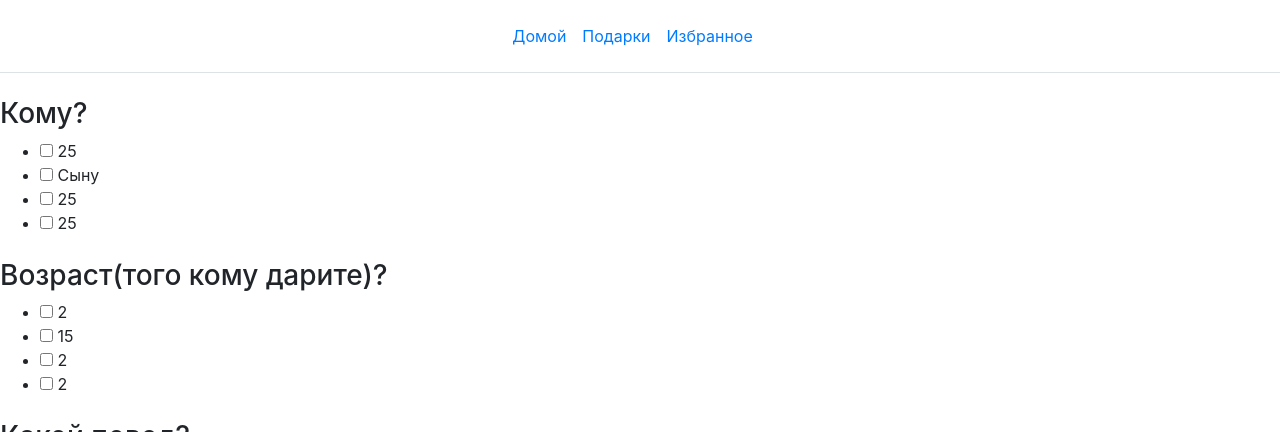
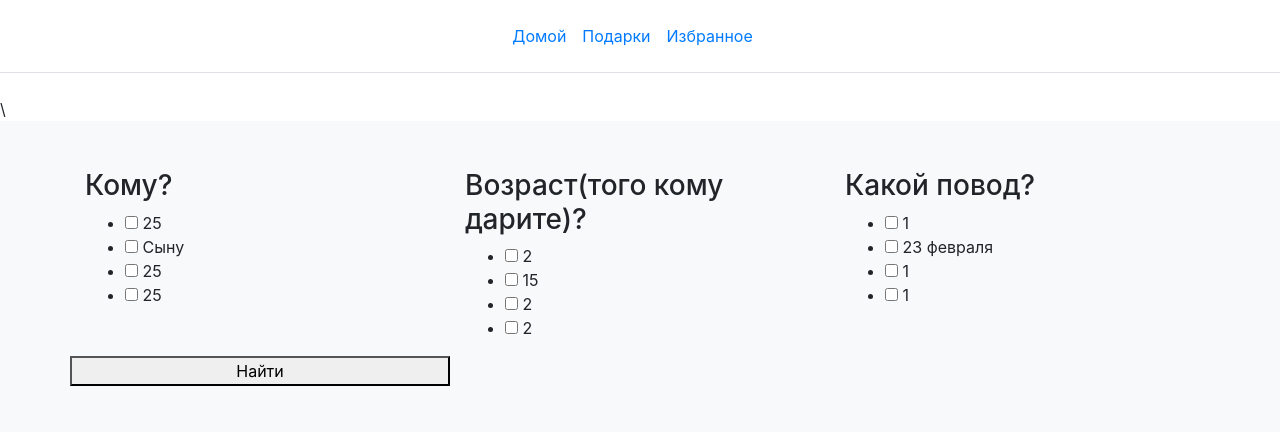
Before and after one commit to xhishka/Individual_project23, a Django app: page /gifts in a window 1280 px wide. Shown: the top 432 px of the page. Run offline with Django 4.2, Linux system fonts and the light colour scheme; data comes from the database, SQL or seed files in the repository.

Commit message:
just save

```diff
--- a/dead/app1/templates/app1/gifts.html
+++ b/dead/app1/templates/app1/gifts.html
@@ -5,7 +5,12 @@
 {% endblock %}
 {% block content %}
 <form action="{% url 'filter' %}" method="get">
-    <div class="left-side my-4">
+    <div>
+        \
+        <div class="album py-5 bg-light">
+            <div class="container">
+                <div class="row row-cols-1 row-cols-sm-2 row-cols-md-3 g-3">
+                    <div class="col">
                         <h3 class="sear-head editContent">Кому?</h3>
                         <ul class="w3layouts-box-list">
                             {% for x in gifts %}
@@ -16,7 +21,7 @@
                             {% endfor %}
                         </ul>
                     </div>
-    <div class="left-side my-4">
+                    <div class="col">
                         <h3 class="sear-head editContent">Возраст(того кому дарите)?</h3>
                         <ul class="w3layouts-box-list">
                             {% for x in gifts %}
@@ -27,7 +32,7 @@
                             {% endfor %}
                         </ul>
                     </div>
-    <div class="left-side my-4">
+                    <div class="col">
                         <h3 class="sear-head editContent">Какой повод?</h3>
                         <ul class="w3layouts-box-list">
                             {% for x in gifts %}
@@ -39,6 +44,11 @@
                         </ul>
                     </div>
                     <button type="submit">Найти</button>
+                </div>
+            </div>
+        </div>
+    </div>
+
 </form>
 <div>
     <div class="container mb-5">
```
Lines whose indentation alone changed are shown as unchanged.
